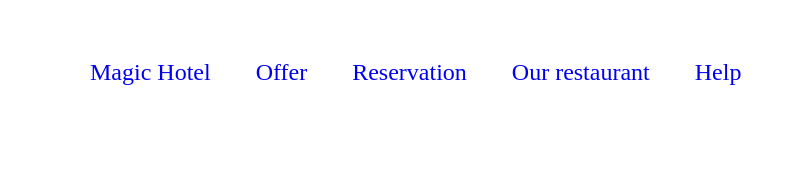
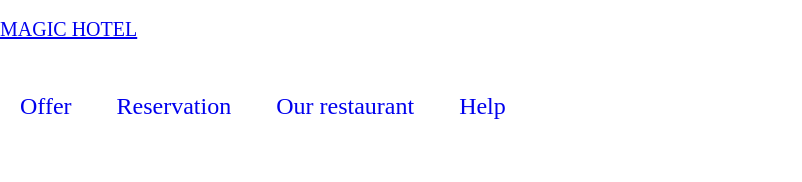
Before and after one commit to ZosiaSzyposzynska/hotel-website, a website: page index.html in a window 1280 px wide. Shown: the whole page, without its empty margins (0-802 px from the left). Drawn offline with Linux system fonts and the light colour scheme.

Commit message:
Add navigation index.html

```diff
--- a/index.html
+++ b/index.html
@@ -7,39 +7,32 @@
     <link rel="stylesheet" href="css/style.css">
 </head>
 <body>
+<header>
 <section class="section-navigation">
     <nav class="navigation">
-        <div class="container">
-            <ul>
-                <li>
-                    <a href="#">Magic Hotel</a>
-                        <ul>
-                            <li>
-                                <a href="#">Our history</a>
-                            </li>
-                            <li>
-                                <a href="#">They wrote about us</a>
-                            </li>
-                            <li>
-                                <a href="#">Give us your opinion</a>
-                            </li>
-                        </ul>
+        <a href="#" class="nav-branding">MAGIC HOTEL</a>
+                <ul class="nav-menu">
+                <li class="nav-item">
+                    <a href="#" class="nav-link">Offer</a>
                 </li>
-                <li>
-                    <a href="#">Offer</a>
+                <li class="nav-item">
+                    <a href="#" class="nav-link">Reservation</a>
                 </li>
-                <li>
-                    <a href="#">Reservation</a>
+                <li class="nav-item">
+                    <a href="#" class="nav-link">Our restaurant</a>
                 </li>
-                <li>
-                    <a href="#">Our restaurant</a>
-                </li>
-                <li>
-                    <a href="#">Help</a>
+                <li class="nav-item">
+                    <a href="#" class="nav-link">Help</a>
                 </li>
             </ul>
-        </div>
+            <div class="hamburger">
+            <span class="bar"></span>
+            <span class="bar"></span>
+            <span class="bar"></span>
+            </div>
     </nav>
-</section>
+    </header>
+    </section>
+    <script src="js/script.js"></script>
 </body>
 </html>
```
